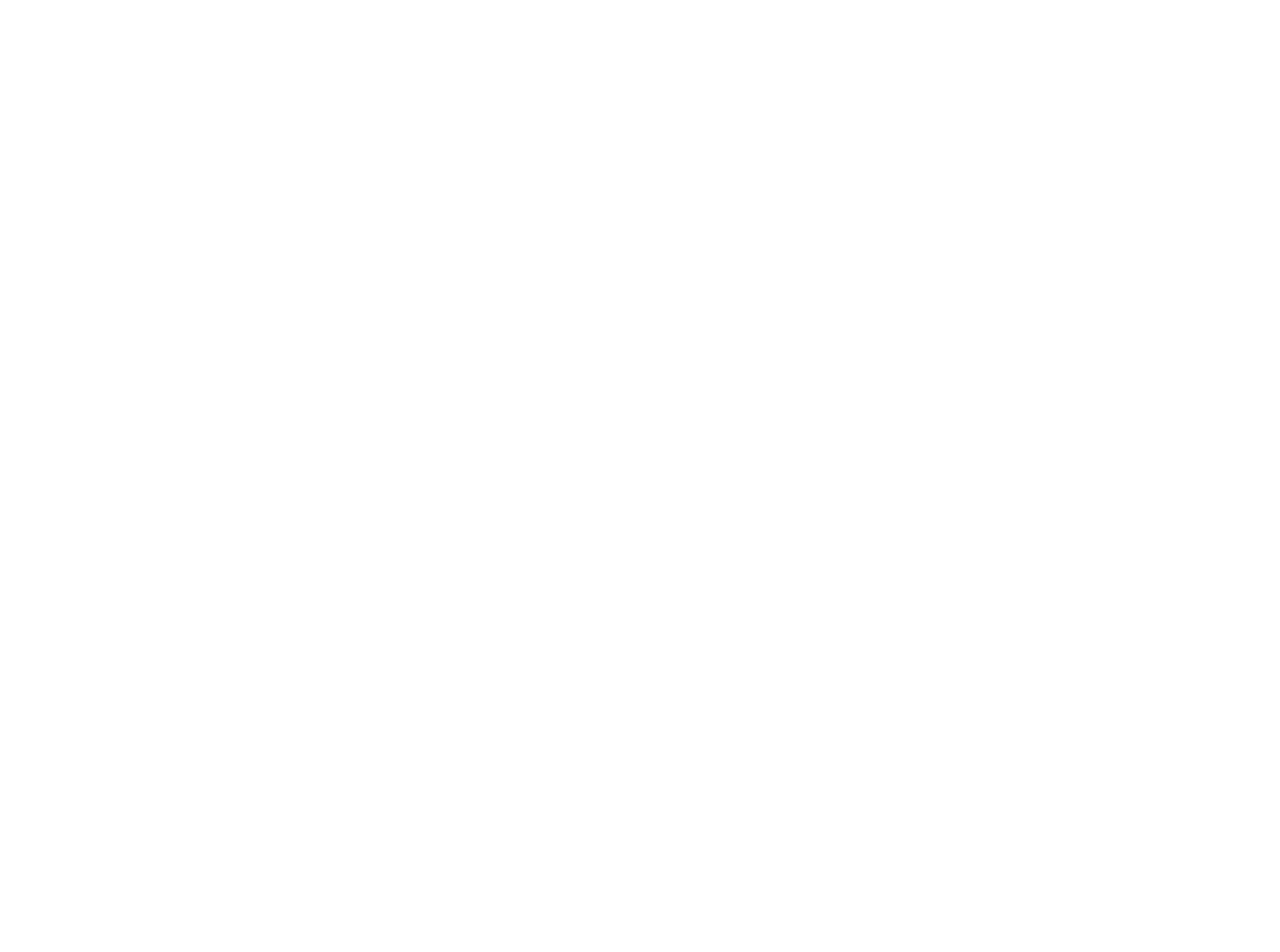
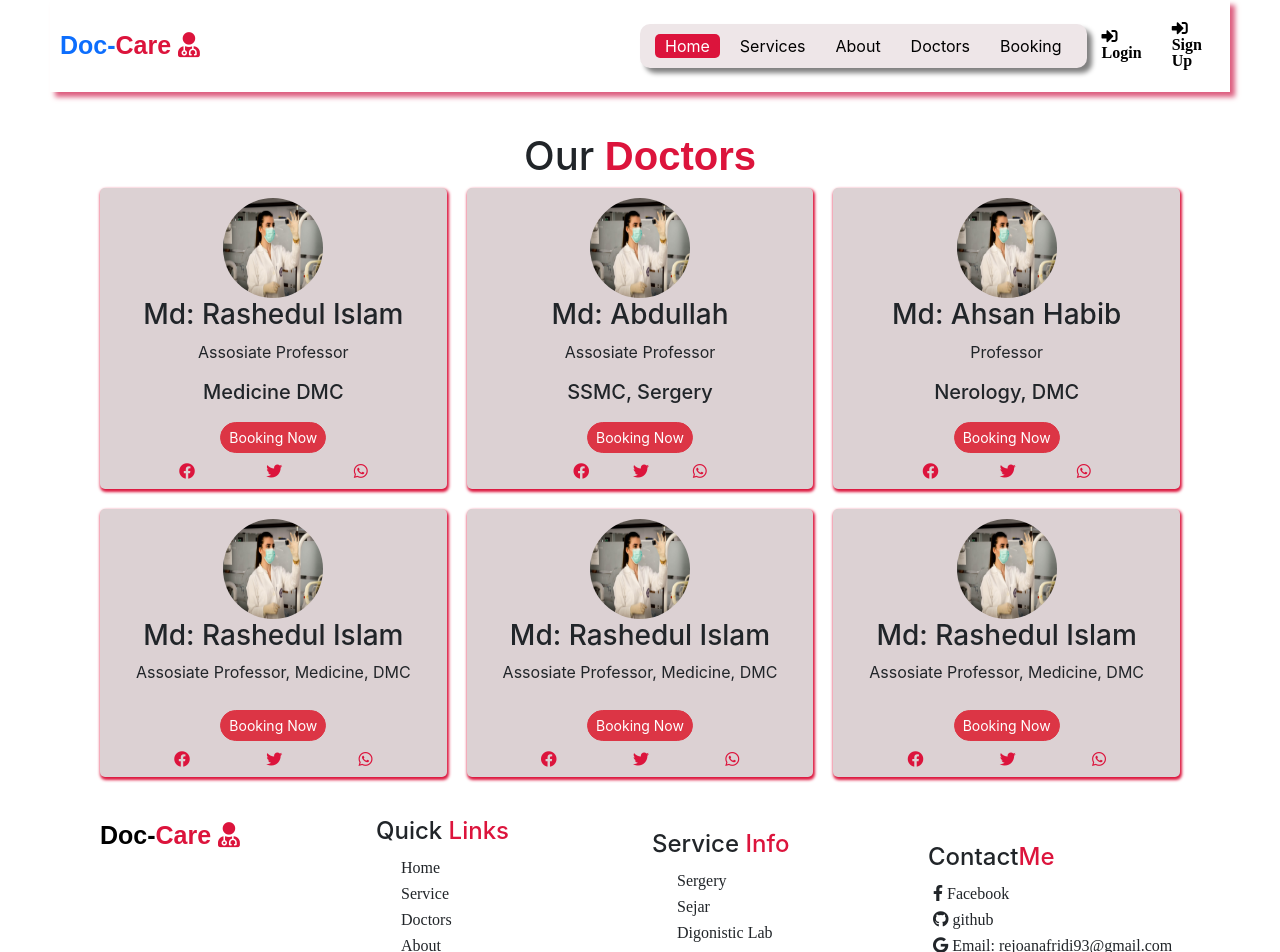
Before and after one commit to Programming-Hero-Web-Course3/healthcare-related-website-rejoanafridi, a React (Create React App) app: page /doctors in a window 1280 px wide. Shown: the top 952 px of the page. Before the commit the page ends 800 px from the top, so only its background shows below. Built offline with nearby package versions, Linux system fonts and the light colour scheme; no server answers.

Commit message:
google-auth complete

```diff
--- a/src/App.js
+++ b/src/App.js
@@ -29,7 +29,7 @@
 					<Route path="/about">
 						<About></About>
 					</Route>
-					<Route path="/features">
+					<Route path="/doctors">
 						<Feature></Feature>
 					</Route>
 					<Route path="/booking">
--- a/src/Components/Home/Feature.js
+++ b/src/Components/Home/Feature.js
@@ -1,8 +1,11 @@
 import React from "react";
 import './Feature.css';
 import d_Img from '../../images/doctor.jpg'
+import Header from "../Shared/Header/Header";
+import Footer from "../Shared/Footer/Footer";
 const Feature = () => {
 	return <div>
+		<Header></Header>
 		<div className="d-container">
 				<h1>Our <span> Doctors </span> </h1>
 			<div className="doctors">
@@ -96,6 +99,7 @@
 				</div>
 			</div>
 		</div>
+		<Footer></Footer>
 		</div>;
 };
 
--- a/src/Components/Service/Service.js
+++ b/src/Components/Service/Service.js
@@ -1,10 +1,12 @@
 import React from "react";
+import Footer from "../Shared/Footer/Footer";
+import Header from "../Shared/Header/Header";
 
 import "./Service.css";
 const Service = () => {
 	return (
 		<div>
-
+               <Header></Header>
 			<section className="service-container">
 				<h1 className="service-title">Our <span>Service</span> </h1>
 				<div className="items">
@@ -89,7 +91,7 @@
 				</div>
 			</section>
 
-
+		<Footer></Footer>
 		</div>
 	);
 };
--- a/src/Components/Shared/About/About.js
+++ b/src/Components/Shared/About/About.js
@@ -1,9 +1,12 @@
 import React from "react";
 import a_Img from "../../../images/about.jpg";
+import Footer from "../Footer/Footer";
+import Header from "../Header/Header";
 import './About.css'
 const about = () => {
 	return (
 		<div>
+			<Header></Header>
 			<div className="about-container">
 				<h1>
 					{" "}
@@ -24,6 +27,7 @@
 					</div>
 				</div>
 			</div>
+			<Footer></Footer>
 		</div>
 	);
 };
--- a/src/Components/Shared/Header/Header.js
+++ b/src/Components/Shared/Header/Header.js
@@ -22,7 +22,7 @@
 						</Link>
 						<Link to="/services">Services</Link>
 						<Link to="/about">About</Link>
-						<Link to="/features">Features</Link>
+						<Link to="/doctors">Doctors</Link>
 						<Link to="/booking">Booking</Link>
 					</div>
 					<div className="login">
```
